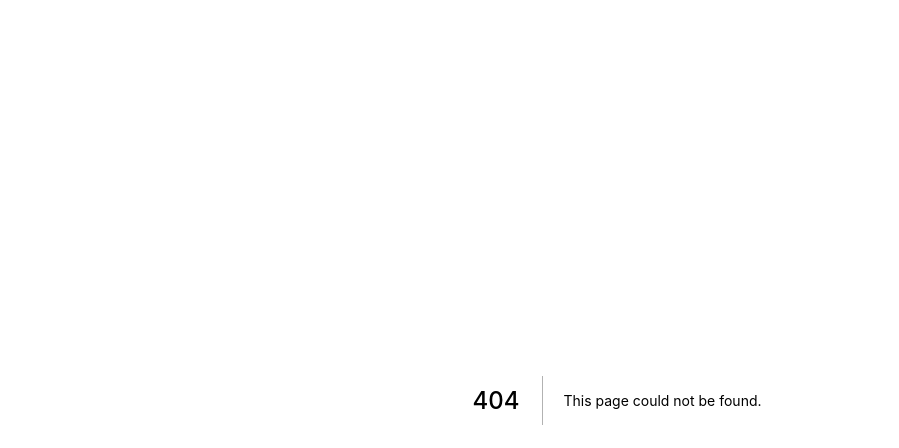
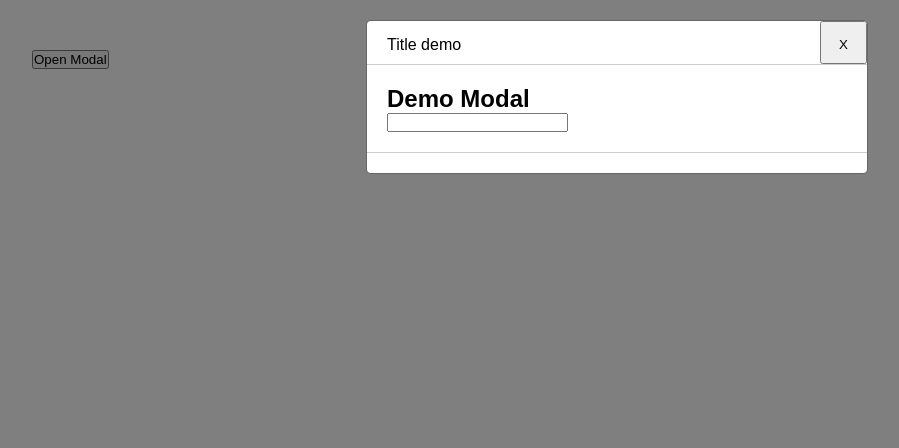
Before and after one commit to huynvn010193/first-demo-nextjs, a Next.js app: page /modal/solution in a window 1280 px wide. Before the commit this address had no page. Shown: the top 448 px of the page, without its empty margins (23-922 px from the left). Built offline with nearby package versions, Linux system fonts and the light colour scheme.

Commit message:
Lập trình NextJs - 23 Solution 01

```diff
--- /dev/null
+++ b/components/ModalSolution/index.tsx
@@ -0,0 +1,35 @@
+import React from "react";
+// import "./modal.scss";
+
+type ModalProps = {
+  isVisible: boolean;
+};
+
+// Javascript DOM
+
+const ModalSolution: React.FC<ModalProps> = ({ children, isVisible }) => {
+  let classDefault = "tcl-modal__wrapper";
+  if (isVisible === true) {
+    classDefault += " show";
+    document.querySelector("body").classList.add("tcl-modal__open");
+  } else {
+    document.querySelector("body").classList.remove("tcl-modal__open");
+  }
+  return (
+    <div className={classDefault}>
+      <div className="tcl-mask"></div>
+      <div className="tcl-dialog">
+        <div className="tcl-modal__content">
+          <div className="tcl-modal__header">
+            Title demo
+            <button className="tcl-modal__close">X</button>
+          </div>
+          <div className="tcl-modal__body">{children}</div>
+          <div className="tcl-modal__footer"></div>
+        </div>
+      </div>
+    </div>
+  );
+};
+
+export default ModalSolution;
--- /dev/null
+++ b/components/ModalSolution/modal.scss
@@ -0,0 +1,98 @@
+.tcl-modal {
+  &__wrapper {
+    position: fixed;
+    top: 0;
+    left: 0;
+    right: 0;
+    bottom: 0;
+    overflow-x: hidden;
+    overflow-y: scroll;
+    font-family: sans-serif;
+    opacity: 0;
+    visibility: hidden;
+    &.show {
+      opacity: 1;
+      visibility: visible;
+    }
+    .tcl-mask {
+      position: fixed;
+      top: 0;
+      left: 0;
+      right: 0;
+      bottom: 0;
+      cursor: pointer;
+      background-color: rgba(0,0,0,0.5);
+    }
+  }
+
+  &__content {
+    width: 500px;
+    background-color: #fff;
+    position: absolute;
+    top: 20px;
+    left: 50%;
+    overflow-x: hidden;
+    overflow-y: auto;
+    border: 1px solid rgba(0, 0, 0, 0.6);
+    opacity: 0;
+    transform: translate(-50%, 0) scale(1.2);
+    transition: all 0.3s ease;
+    border-radius: 5px;
+  }
+  &__body {
+    padding: 20px;
+  }
+  &__header {
+    position: relative;
+    padding: 15px 20px 10px 20px;
+    border-bottom: 1px solid #ccc;
+  }
+  &__footer {
+    padding: 10px 20px;
+    border-top: 1px solid #ccc;
+    text-align: right;
+  }
+
+  &__close {
+    position: absolute;
+    top: 0;
+    right: 0;
+    bottom: 0;
+    padding: 14px 17px;
+    cursor: pointer;
+  }
+
+  &__ok,
+  &__cancel {
+    cursor: pointer;
+    padding: 5px 15px;
+    border-radius: 3px;
+    background-color: #fff;
+    border: 1px solid #333;
+    transition: all 0.3s ease;
+  }
+
+  &__ok {
+    color: #fff;
+    margin-left: 15px;
+    background-color: #333;
+    &:hover {
+      color: #333;
+      background-color: #fff;
+    }
+  }
+}
+
+body.tcl-modal {
+  &__open {
+    overflow: hidden;
+    & .tcl-modal__content {
+      opacity: 1;
+      transform: translate(-50%, 0) scale(1);
+    }
+  }
+}
+
+.tcl-dialog {
+  position: relative;
+}
--- a/pages/_app.tsx
+++ b/pages/_app.tsx
@@ -2,6 +2,7 @@
 import Head from 'next/head';
 import { AppProps } from 'next/app';
 import "../assets/style.scss";
+import "../components/ModalSolution/modal.scss";
 
 // type AppProps = {
 //   isLogin: boolean;
--- /dev/null
+++ b/pages/modal/solution.tsx
@@ -0,0 +1,24 @@
+import React, { useState } from "react";
+import ModalSolution from "../../components/ModalSolution";
+
+export default function () {
+  const [openModal, setOpenModal] = useState(false);
+
+  return (
+    <div className="container">
+      <ModalSolution isVisible={true}>
+        <h2>Demo Modal</h2>
+        <form>
+          <input type="text" />
+        </form>
+      </ModalSolution>
+      <button
+        onClick={() => {
+          setOpenModal(true);
+        }}
+      >
+        Open Modal
+      </button>
+    </div>
+  );
+}
```
